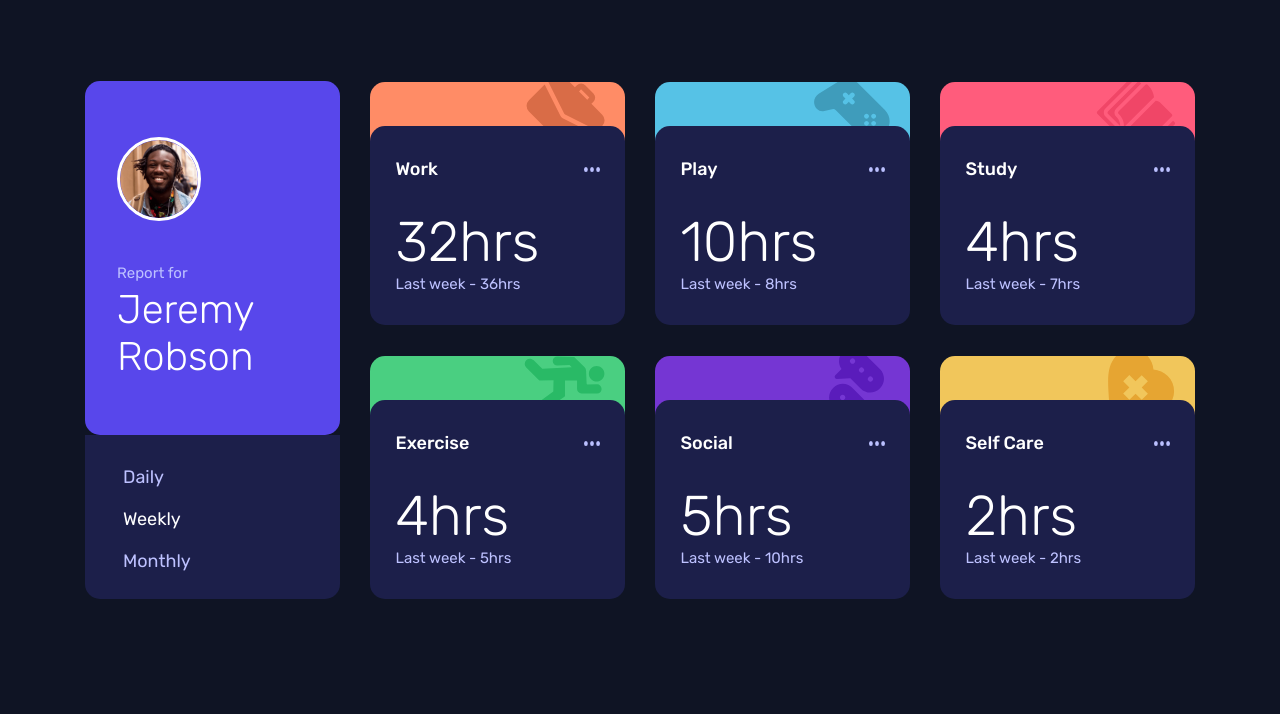
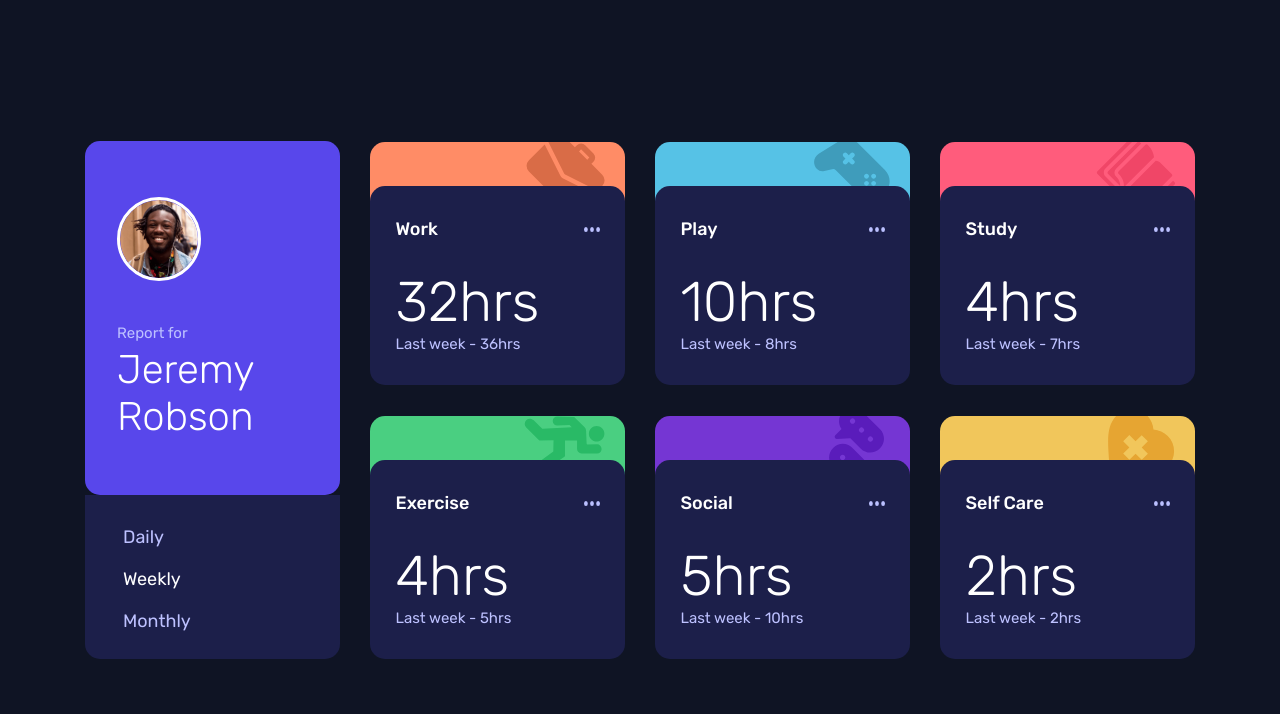
Before and after one commit to rohantayal/time-tracking-dashboard, a plain HTML site: page index.html in a window 1280 px wide. Drawn offline with Linux system fonts and the light colour scheme.

Commit message:
centered dashboard

```diff
--- a/index.html
+++ b/index.html
@@ -7,6 +7,7 @@
   <link rel="stylesheet" href="./style/index.css">
   <link rel="icon" type="image/png" sizes="32x32" href="./images/favicon-32x32.png">
   <link rel="stylesheet" href="./style/font.css">
+  <meta name="description" content="A time tracking dashboard">
   <title>Frontend Mentor | Time tracking dashboard</title>
   <script src="./js/main.js"></script>
 </head>
--- a/style/index.css
+++ b/style/index.css
@@ -25,6 +25,7 @@ body{
     box-sizing: border-box;
     min-height: 100vh;
     background-color: var(--neu-very-dark-blue);
+
 }
 
 main.dashboard{
@@ -238,8 +239,14 @@ section.self-care::before{
 
 @media screen and (min-width: 1120px) {
 
+    body{
+        display: flex;
+        align-items: center;
+        justify-content: center;
+    }
+
     main.dashboard{
-
+        margin: 0;
         grid-template-columns: repeat(4,255px);
         grid-template-rows: repeat(2,244px);
         column-gap: 30px;
```
